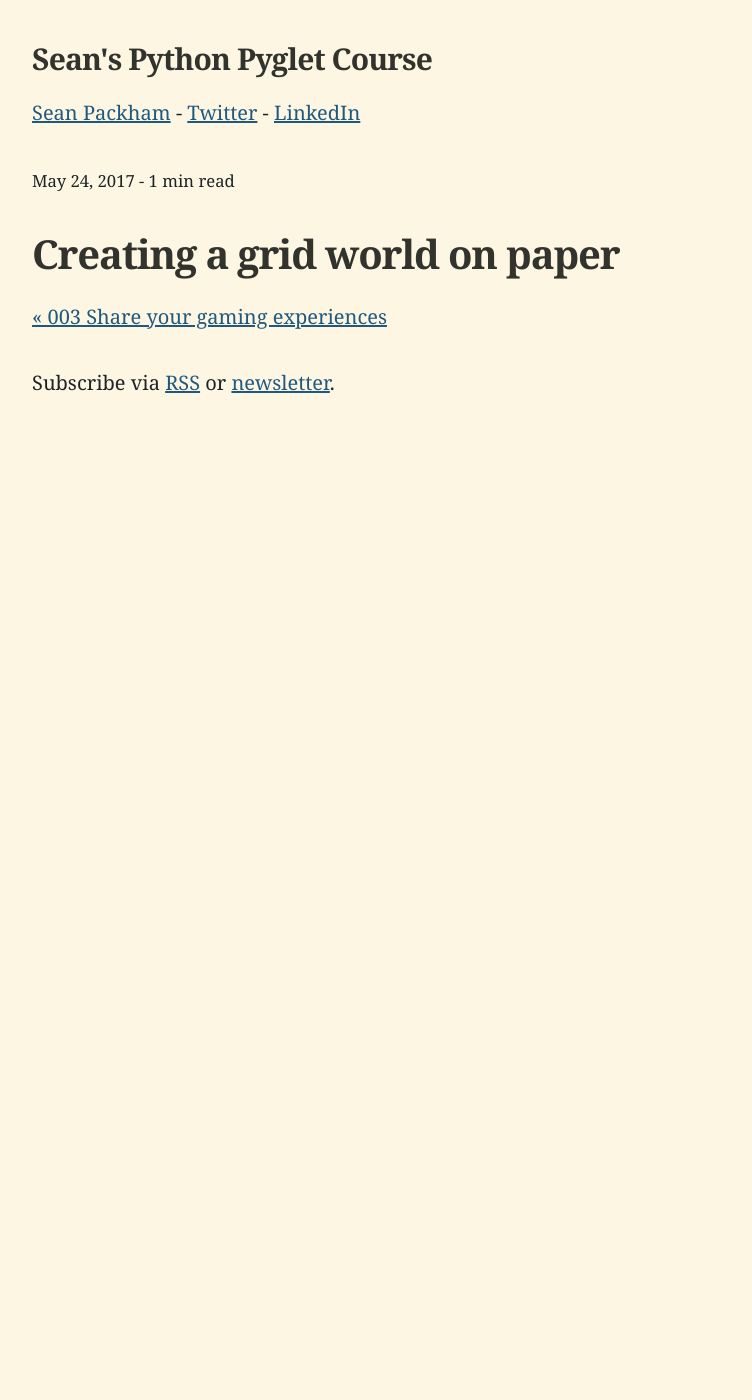
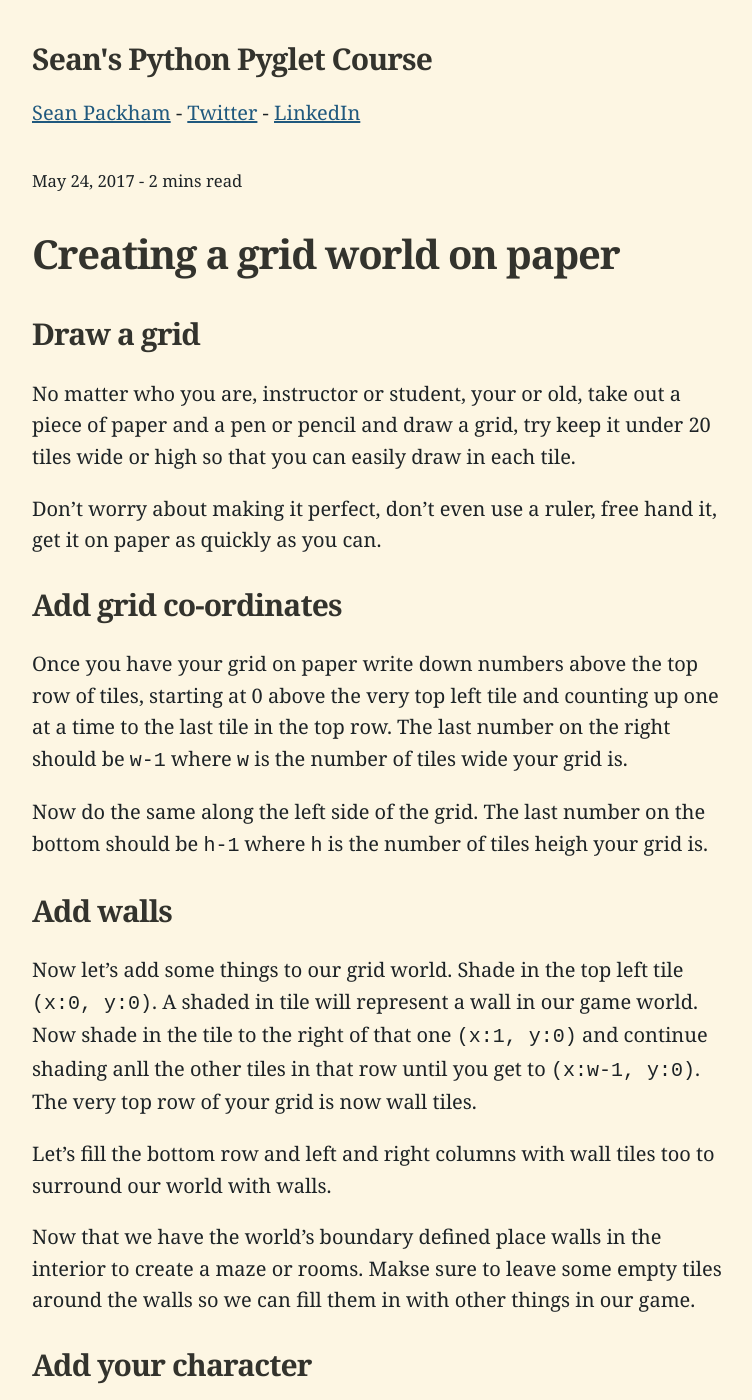
Before and after one commit to nooberson/python-pyglet-course, a Jekyll site: the page built from _lessons/004-creating-a-grid-world-on-paper.md, in a window 1280 px wide and 1400 px high. Shown: the whole window, without its empty margins (258-1010 px from the left). Built offline with Jekyll 4.4.1, drawn with Linux system fonts in a browser that asks for light colours; some of the changed text lies outside the part shown.

Commit message:
Lesson 4

```diff
--- a/_lessons/004-creating-a-grid-world-on-paper.md
+++ b/_lessons/004-creating-a-grid-world-on-paper.md
@@ -2,3 +2,39 @@
 title:  Creating a grid world on paper
 date:   2017-05-24 10:0:00 +0000
 ---
+
+## Draw a grid
+
+No matter who you are, instructor or student, your or old, take out a piece of paper and a pen or pencil and draw a grid, try keep it under 20 tiles wide or high so that you can easily draw in each tile.
+
+Don't worry about making it perfect, don't even use a ruler, free hand it, get it on paper as quickly as you can.
+
+## Add grid co-ordinates
+
+Once you have your grid on paper write down numbers above the top row of tiles, starting at 0 above the very top left tile and counting up one at a time to the last tile in the top row. The last number on the right should be `w-1` where `w` is the number of tiles wide your grid is.
+
+Now do the same along the left side of the grid. The last number on the bottom should be `h-1` where `h` is the number of tiles heigh your grid is.
+
+## Add walls
+
+Now let's add some things to our grid world. Shade in the top left tile `(x:0, y:0)`. A shaded in tile will represent a wall in our game world. Now shade in the tile to the right of that one `(x:1, y:0)` and continue shading anll the other tiles in that row until you get to `(x:w-1, y:0)`. The very top row of your grid is now wall tiles.
+
+Let's fill the bottom row and left and right columns with wall tiles too to surround our world with walls.
+
+Now that we have the world's boundary defined place walls in the interior to create a maze or rooms. Makse sure to leave some empty tiles around the walls so we can fill them in with other things in our game.
+
+## Add your character
+
+Lastly draw something you would like to use to represent your character in an empty tile. I drew a kitten.
+
+### The result
+
+Here's my simple grid, its quite small so I could get cretive with mazes or rooms. If you want to make another grid go ahead and do so, keep this one though as your game can have multiple rooms in it.
+
+![Draw a grid with walls and a player](/images/004-draw-grid.png)
+
+#### Instructor notes:
+
+- Try and stress that students don't need to make their drawings perfect.
+- I'd recommned not using rulers or erasers for this task.
+- If you make a mistake in a cell, just shade it in to make it a wall.
```
Also changed, not shown: images/004-draw-grid.png (added).
